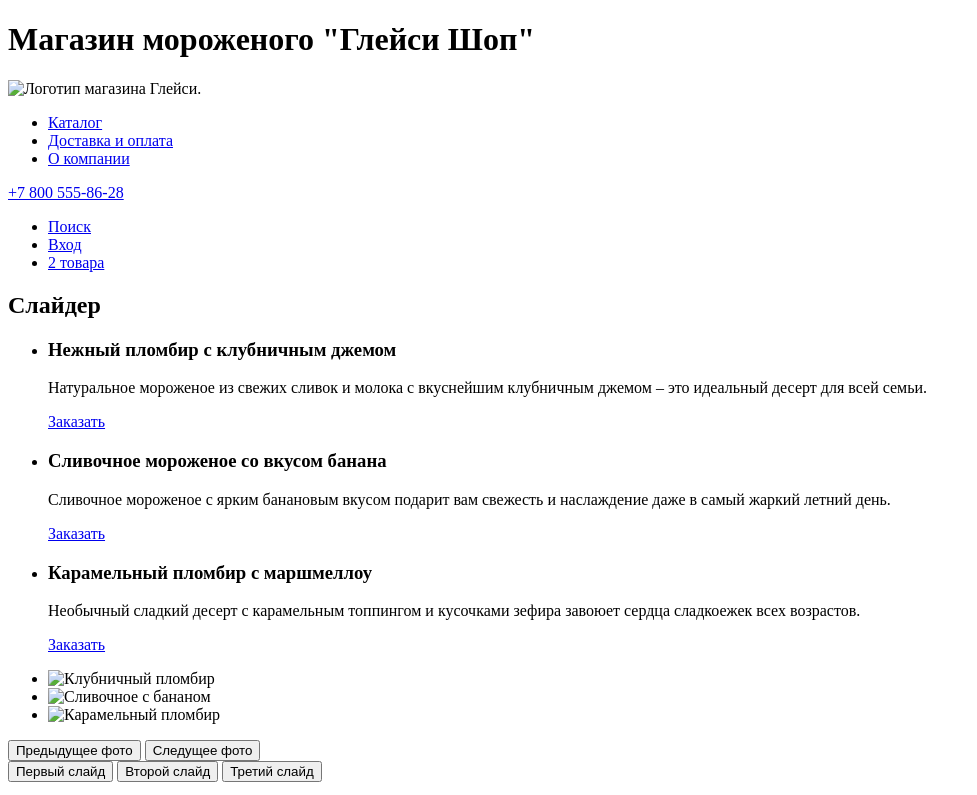
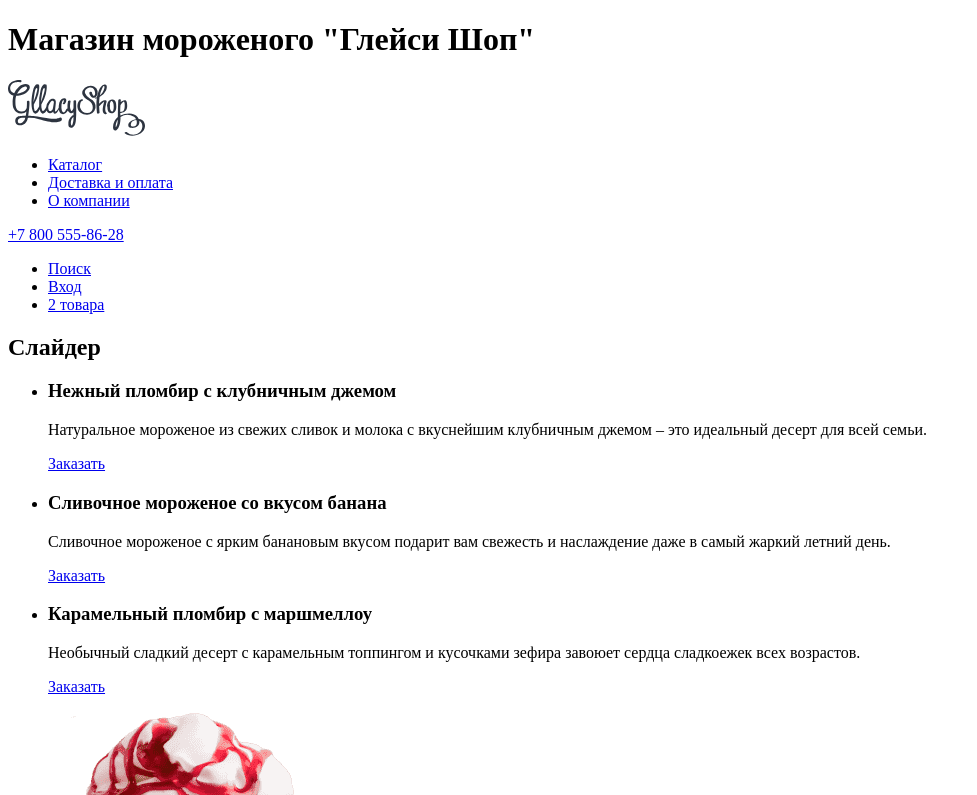
Before and after one commit to htmlacademy-htmlcss/2096811-gllacy-34, a plain HTML site: page index.html in a window 1280 px wide. Shown: the top 795 px of the page, without its empty margins (0-977 px from the left). Drawn offline with Linux system fonts and the light colour scheme.

Commit message:
правки

```diff
--- a/index.html
+++ b/index.html
@@ -12,7 +12,7 @@
       Магазин мороженого "Глейси Шоп"
     </h1>
     <a class="logo">
-      <img class="logo" src="#" alt="Логотип магазина Глейси.">
+      <img class="logo" src="images/header/logo.svg" width="137" height="55.72" alt="Логотип магазина Глейси.">
     </a>
     <nav class="navigation">
       <ul class="navigation-list list-reset">
@@ -78,9 +78,9 @@
         </ul>
         <div class="slider-control">
           <ul class="slider-thumbnail list-reset">
-            <li class="slider-thumbnail-item slider-thumbnail-item-actice"><img src="#" alt="Клубничный пломбир"></li>
-            <li class="slider-thumbnail-item"><img src="#" alt="Сливочное с бананом"></li>
-            <li class="slider-thumbnail-item"><img src="#" alt="Карамельный пломбир"></li>
+            <li class="slider-thumbnail-item slider-thumbnail-item-actice"><img src="images/strawberry.png" width="306" height="507" alt="Клубничный пломбир"></li>
+            <li class="slider-thumbnail-item"><img src="images/banana.png" width="306" height="507" alt="Сливочное с бананом"></li>
+            <li class="slider-thumbnail-item"><img src="images/marshmallow.png" width="306" height="507" alt="Карамельный пломбир"></li>
           </ul>
           <div class="slider-navigation-arrow">
             <button class="slider-button slider-prev" type="button">
@@ -201,30 +201,27 @@
           </div>
       </ul>
     </section>
-    <div class="advantages-conteiner">
-      <section class="advantages">
+    <section class="advantages">
+      <div class="advantages-container">
         <h2 class="title-main">Магазин Глейси – это онлайн и офлайн-магазин по продаже мороженого собственного
           производства на развес</h2>
         <ul class="advantages-list list-reset">
           <li class="advantage-item advantage-item-production">
-            Всё наше мороженое изготавливается на собственном производстве с использованием современного оборудования и
-            проверенных временем технологий.
+            Всё наше мороженое изготавливается на собственном производстве с использованием современного оборудования и проверенных временем технологий.
           </li>
           <li class="advantage-item advantage-item-ingredients">
-            Закупка ингредиентов производится только у проверенных фермерских хозяйств, с которыми нас связывает
-            долговременное сотрудничество.
+            Закупка ингредиентов производится только у проверенных фермерских хозяйств, с которыми нас связывает долговременное сотрудничество.
           </li>
           <li class="advantages-item advantage-item-natural">
             Для приготовления мороженого используются сливки и молоко высочайшего качества. Все ингредиентыи добавки
             произведены из натурального сырья.
           </li>
           <li class="advantages-item advantage-item-dilivery">
-            Доставка нашего мороженого осуществляется в специальном термопаке, который не даёт мороженому растаять и
-            позволяет сохранить превосходный вкус.
+            Доставка нашего мороженого осуществляется в специальном термопаке, который не даёт мороженому растаять и позволяет сохранить превосходный вкус.
           </li>
         </ul>
-      </section>
-    </div>
+      </div>
+    </section>
     <section class="news-subscription">
       <article class="news">
         <h2 class="header-news">
```
Also changed, not shown: images/banana.png (added), images/header/basket.svg (added), images/header/input.svg (added), images/header/logo.svg (added), images/header/search.svg (added), images/marshmallow.png (added), images/marsmellow.png (added), images/marsmellow2.png (added), images/raspberry.png (added), images/social/telegram.svg (added), images/social/vk.svg (added), images/social/youtube.svg (added), images/strawberry.png (added).
